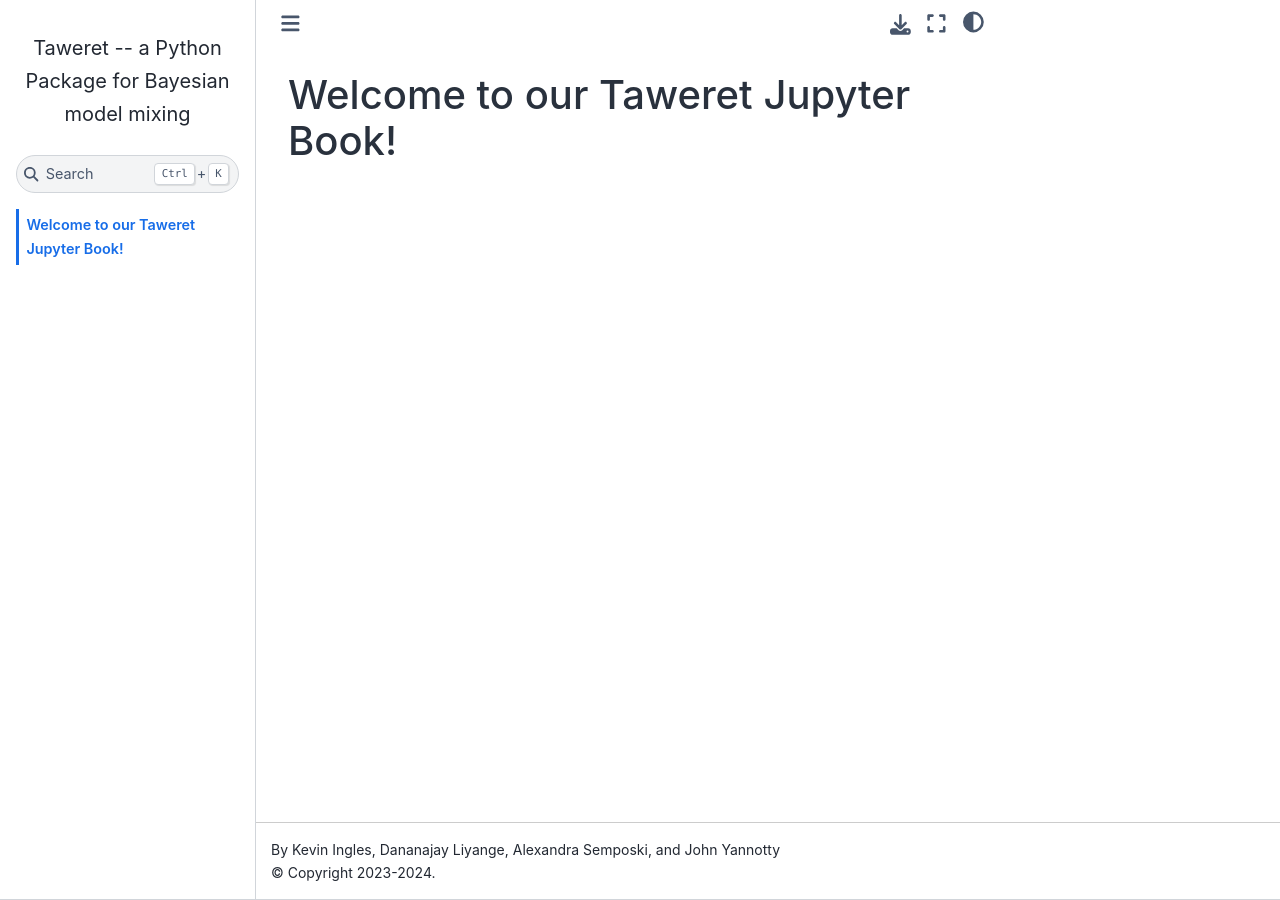
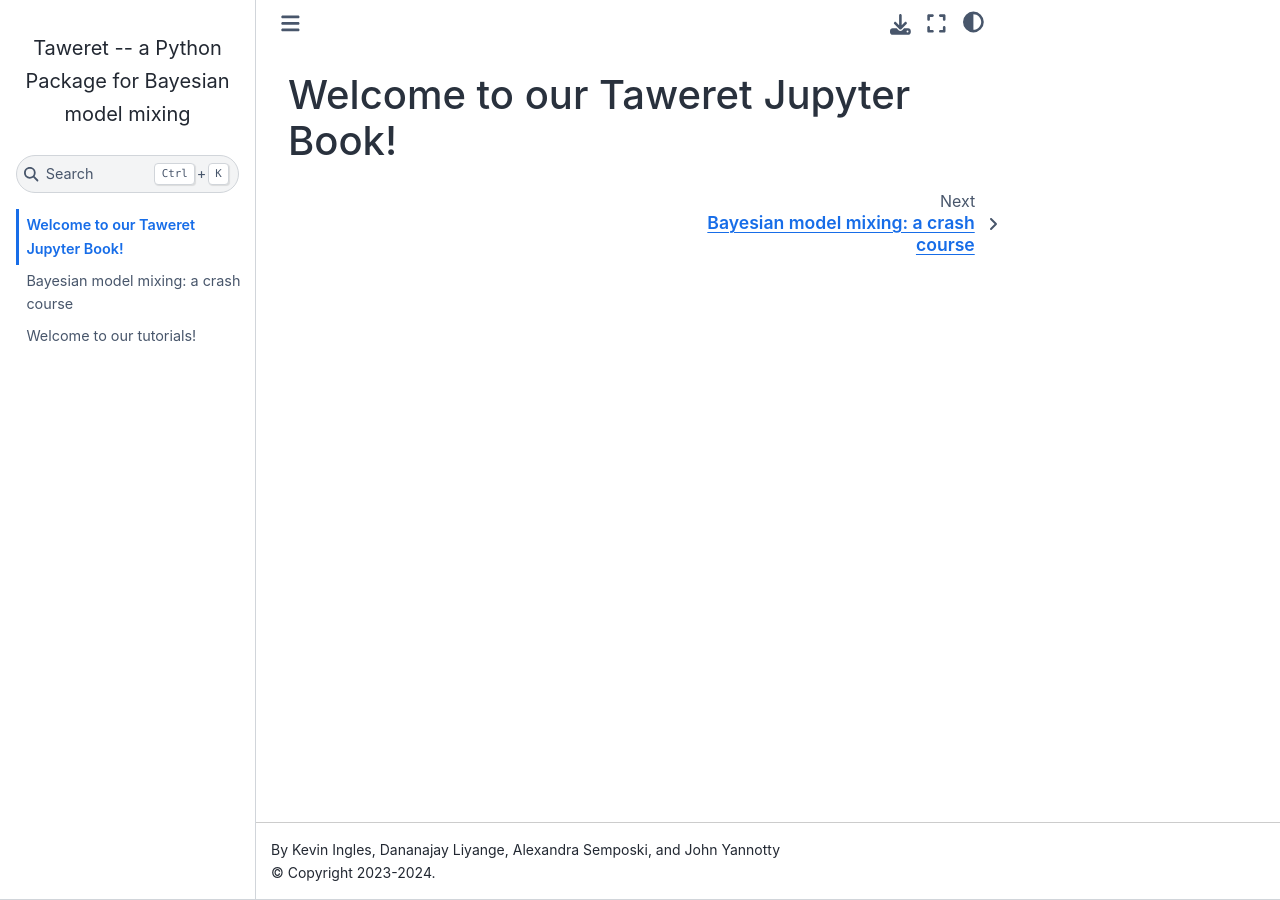
Before and after one commit to bandframework/Taweret, a Jupyter Book: the page built from book/landing.md, in a window 1280 px wide. Built offline with Jupyter Book 1.0.4 settings and Sphinx 7.4.7 and the Sphinx Book theme 1.1.4, drawn with Linux system fonts in a browser that asks for light colours.

Commit message:
adding files for Book setup

```diff
--- a/book/_toc.yml
+++ b/book/_toc.yml
@@ -3,3 +3,12 @@
 
 format: jb-book
 root: landing
+chapters:
+- file: intro/bmm_basics
+
+- file: tutorials/intro_tutorials
+  # sections:
+  # - file: intro-qc/qubits
+  # - file: intro-qc/gates
+  # - file: intro-qc/computer_science
+  # - file: intro-qc/real_hardware
--- /dev/null
+++ b/book/intro/bmm_basics.md
@@ -0,0 +1 @@
+## Bayesian model mixing: a crash course
--- /dev/null
+++ b/book/tutorials/intro_tutorials.md
@@ -0,0 +1 @@
+## Welcome to our tutorials!
```
